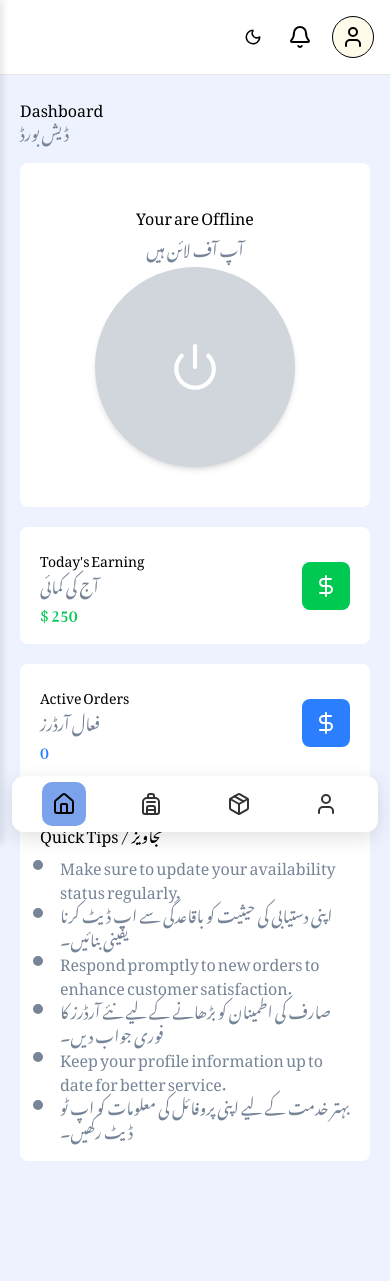
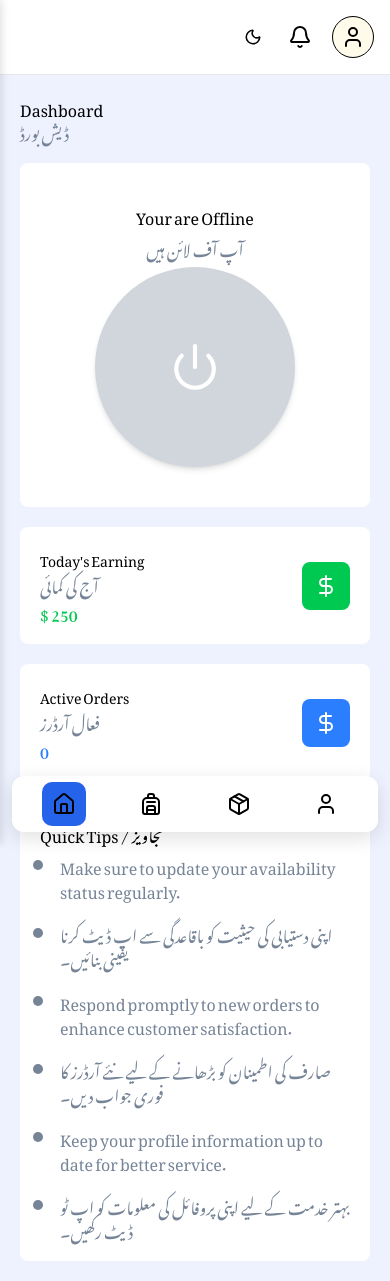
Before and after one commit to UsmanSagheer-dev/dhobigo, a Next.js app: page /dhobi in a window 390 px wide. Before the commit the page ends 1181 px from the top, so only its background shows below. Built offline with nearby package versions, Linux system fonts and the light colour scheme.

Commit message:
feat: enhance styling for BottomTab, Header, and DhobiPortal components for improved theming and responsiveness

```diff
--- a/app/dhobi/BottomTab.tsx
+++ b/app/dhobi/BottomTab.tsx
@@ -17,7 +17,7 @@ export default function BottomTab() {
   const pathnameN = normalize(pathname)
 
   return (
-    <nav className={styles.bottomTab} aria-label="Mobile navigation">
+    <nav className={`${styles.bottomTab} dark:border dark:border-[var(--textColor)]`} aria-label="Mobile navigation">
       {tabs.map((t) => {
         const hrefN = normalize(t.href)
         const isActive = t.exact
--- a/app/dhobi/dhobi-shell.module.css
+++ b/app/dhobi/dhobi-shell.module.css
@@ -104,7 +104,7 @@
     right: 12px;
     bottom: 12px;
     height: 56px;
-    background: #fff;
+    background: var(--foreground);
     border-radius: 12px;
     box-shadow: 0 6px 20px rgba(0,0,0,0.12);
     align-items: center;
@@ -115,7 +115,7 @@
 
   .tabItem {
     text-decoration: none;
-    color: #333;
+    color: var(--textColor);
     font-size: 20px;
     display: inline-flex;
     align-items: center;
@@ -130,7 +130,7 @@
   }
 
   .tabItemActive {
-    background: #7ba3ec;
+    background: var(--primary);
     color: black;
   }
 }
--- a/app/dhobi/page.tsx
+++ b/app/dhobi/page.tsx
@@ -16,7 +16,7 @@ export default function DhobiPortal() {
       </div>
       <div className='mt-5 p-5 bg-[var(--foreground)] dark:bg-slate-900 rounded-lg'>
         <h1>Quick Tips / تجاویز</h1>
-        <ul className='list-disc   ml-5 mt-2 text-[var(--textSecondary)] dark:text-[var(--textSecondary)]'>
+        <ul className='list-disc flex flex-col gap-5  ml-5 mt-2 text-[var(--textSecondary)] dark:text-[var(--textSecondary)]'>
           <li>Make sure to update your availability status regularly. </li>
           <li>  اپنی دستیابی کی حیثیت کو باقاعدگی سے اپ ڈیٹ کرنا یقینی بنائیں۔</li>
           <li>Respond promptly to new orders to enhance customer satisfaction. </li>
--- a/component/Header.tsx
+++ b/component/Header.tsx
@@ -9,8 +9,8 @@ export default function Header() {
                 <div className="cursor-pointer"><ThemeToggle /></div>
                 <div className="cursor-pointer"><Bell /></div>
 
-                <div className="bg-amber-50 border rounded-full p-2 cursor-pointer ">
-                    <User />
+                <div className="bg-amber-50  border  rounded-full p-2 cursor-pointer ">
+                    <User className="text-[var(--textColor)] dark:text-[var(--textColor)]" />
                 </div>
 
             </div>
```
